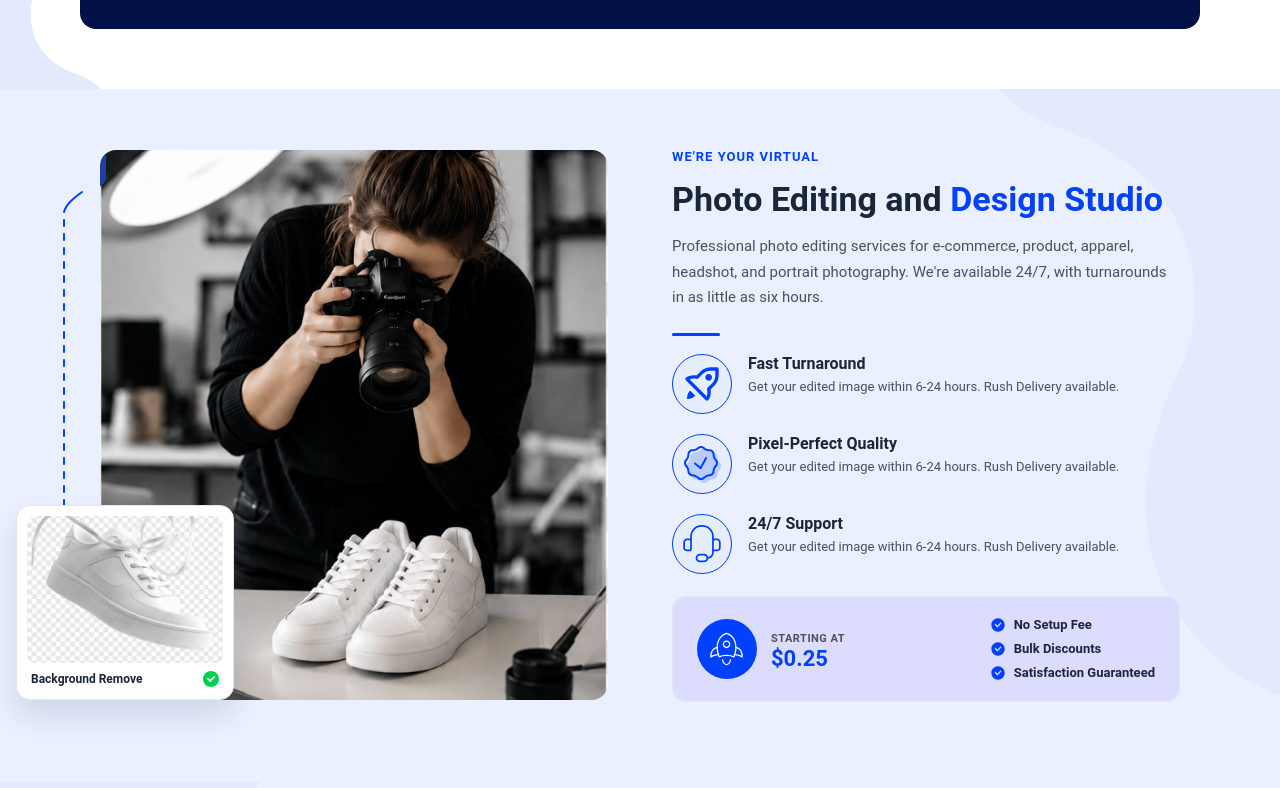
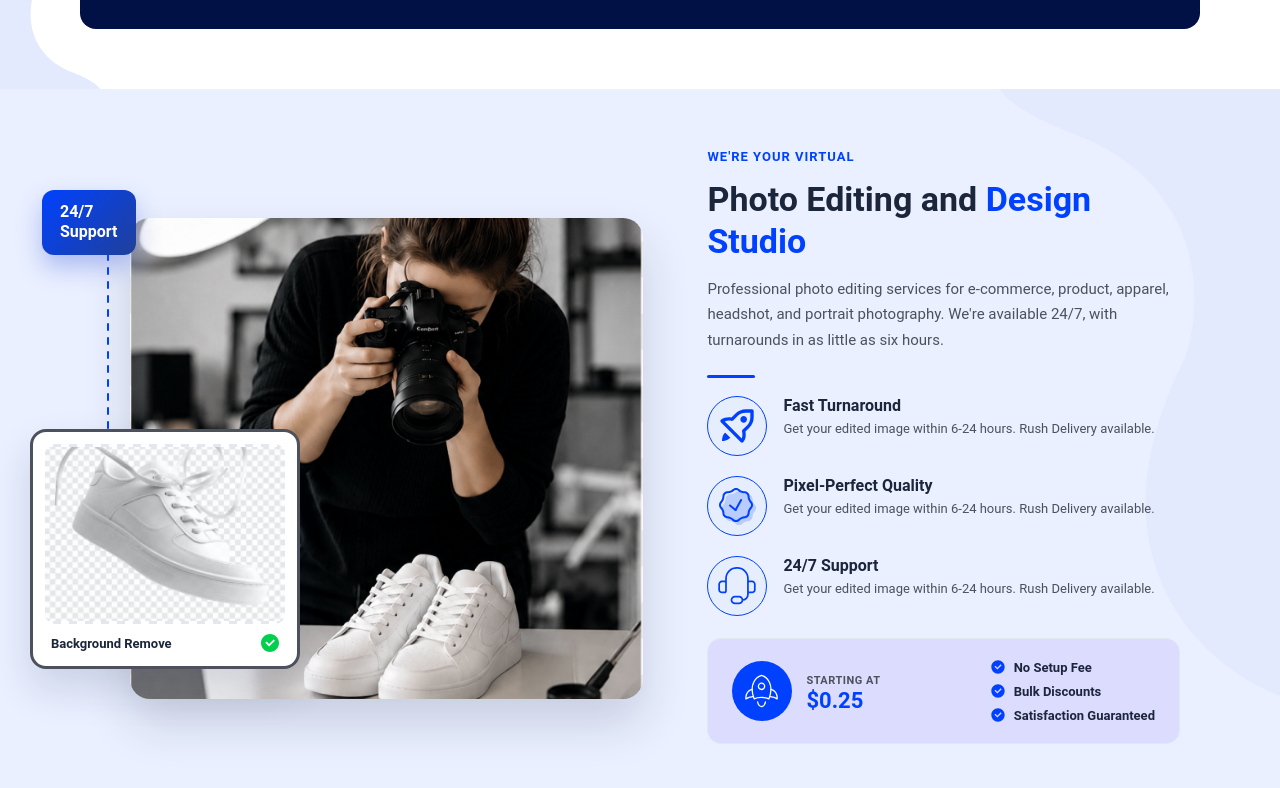
Before and after one commit to rmezanur521-boop/Photo-Retoucher, a React (Vite) app: page / in a window 1280 px wide. Shown: the part 792-1580 px from the top of the page. Built offline with nearby package versions, Linux system fonts and the light colour scheme.

Commit message:
update footer

```diff
--- a/src/app/pages/BlogDetails.module.css
+++ b/src/app/pages/BlogDetails.module.css
@@ -130,12 +130,13 @@
 }
 
 .tag {
-  font-size: 11px;
-  font-weight: 700;
+  font-size: 14px;
+  font-weight: 400;
   color: var(--color-primary);
-  background-color: var(--color-bg-soft);
+  background-color: var(--color-white);
   padding: 6px 12px;
-  border-radius: 20px;
+  border-radius: 8px;
+  border: 1px solid var(--color-primary)
 }
 
 .relatedSection {
--- a/src/features/blog/BlogCard.module.css
+++ b/src/features/blog/BlogCard.module.css
@@ -1,6 +1,5 @@
 .card {
   background-color: var(--color-white);
-  border: 1px solid var(--color-border);
   border-radius: 14px;
   overflow: hidden;
   display: flex;
--- a/src/features/home/Hero.jsx
+++ b/src/features/home/Hero.jsx
@@ -88,6 +88,7 @@ const Hero = () => {
     <div className={styles.heroWrapper}>
        <OrganicShape
         position="bottom-left"
+        width={260}
         color="#e3eafe"
         zIndex={0}
         flipY
--- a/src/features/home/Services.module.css
+++ b/src/features/home/Services.module.css
@@ -1,6 +1,6 @@
 .card {
   background-color: var(--color-white);
-  border: 1px solid var(--color-border);
+  border: 2px solid var(--color-border-calculator);
   border-radius: 14px;
   padding: 16px;
   display: flex;
--- a/src/features/home/StudioIntro.jsx
+++ b/src/features/home/StudioIntro.jsx
@@ -13,18 +13,18 @@ const StudioIntro = () => {
       <div className={styles.container}>
         <div className={styles.visual}>
           <span className={styles.dashedLine} aria-hidden="true">
-            <svg width="30" height="440" viewBox="0 0 30 440" fill="none">
+            <svg width="40" height="460" viewBox="0 0 40 460" fill="none">
               <path
-                d="M28 2C20 8 12 14 10 22"
+                d="M36 4C24 12 14 20 12 34"
                 stroke="var(--color-primary)"
                 strokeWidth="2"
                 strokeLinecap="round"
               />
               <line
-                x1="10"
-                y1="30"
-                x2="10"
-                y2="420"
+                x1="12"
+                y1="42"
+                x2="12"
+                y2="440"
                 stroke="var(--color-primary)"
                 strokeWidth="2"
                 strokeDasharray="6 8"
--- a/src/features/home/StudioIntro.module.css
+++ b/src/features/home/StudioIntro.module.css
@@ -11,34 +11,49 @@
   max-width: 1280px;
   margin: 0 auto;
   display: grid;
-  grid-template-columns: 1fr 1fr;
+  grid-template-columns: 1.15fr 1fr;
   align-items: center;
   gap: 64px;
 }
 
 .visual {
   position: relative;
+  margin-top: 24px;
+  margin-left: 30px;
 }
 
 .dashedLine {
   position: absolute;
-  left: -46px;
-  top: 40px;
-  bottom: 40px;
+  left: -34px;
+  top: -20px;
+  bottom: 60px;
   display: flex;
 }
-
 .imageWrapper {
   position: relative;
-  border-radius: 16px;
-  overflow: hidden;
 }
 
 .image {
   width: 100%;
-  aspect-ratio: 12 / 13;
+  aspect-ratio: 16 / 15;
   object-fit: cover;
   filter: grayscale(0.3);
+  display: block;
+  position: relative;
+  z-index: 1;
+  border-radius: 20px;
+  box-shadow: 0 24px 48px rgba(15, 27, 76, 0.16);
+}
+
+.imageWrapper::before {
+  content: "";
+  position: absolute;
+  top: -10px;
+  left: -10px;
+  width: 36px;
+  height: 36px;
+  border-radius: 10px;
+  z-index: 0;
 }
 
 .supportBadge {
@@ -52,26 +67,27 @@
   line-height: 1.3;
   padding: 12px 18px;
   border-radius: 12px;
-  z-index: 2;
+  box-shadow: 0 12px 24px rgba(59, 89, 217, 0.35);
+  z-index: 3;
 }
 
 .thumbnailCard {
   position: absolute;
-  bottom: 0;
-  left: -84px;
-  width: 218px;
+  bottom: 30px;
+  left: -100px;
+  width: 270px;
   background-color: var(--color-white);
-  border: 1px solid var(--color-border);
-  border-radius: 14px;
-  padding: 10px;
-  box-shadow: 0 16px 30px rgba(15, 27, 76, 0.12);
-  z-index: 2;
+  border: 3px solid var(--color-text-muted);
+  border-radius: 16px;
+  padding: 12px;
+  box-shadow: 0 20px 40px rgba(15, 27, 76, 0.14);
+  z-index: 3;
 }
 
 .thumbnailImageWrapper {
   width: 100%;
   aspect-ratio: 4 / 3;
-  border-radius: 8px;
+  border-radius: 10px;
   overflow: hidden;
   background-image: repeating-conic-gradient(
     var(--color-border) 0% 25%,
@@ -83,7 +99,7 @@
 .thumbnailImage {
   width: 100%;
   height: 100%;
-  object-fit: cover;
+  object-fit: contain;
   filter: grayscale(1);
   opacity: 0.9;
 }
@@ -93,15 +109,15 @@
   align-items: center;
   justify-content: space-between;
   gap: 8px;
-  font-size: 12px;
+  font-size: 13px;
   font-weight: 700;
   color: var(--color-text-dark);
-  padding: 8px 4px 2px;
+  padding: 10px 6px 2px;
 }
 
 .thumbnailCheck {
-  width: 16px;
-  height: 16px;
+  width: 18px;
+  height: 18px;
   flex-shrink: 0;
 }
 
@@ -256,20 +272,6 @@
   width: 40px;
   height: 40px;
 }
-.supportBadge {
-  position: absolute;
-  top: -28px;
-  left: -88px;
-  background: linear-gradient(135deg, var(--color-primary), var(--color-primary-dark));
-  color: var(--color-white);
-  font-size: 16px;
-  font-weight: 700;
-  line-height: 1.3;
-  padding: 12px 18px;
-  border-radius: 12px;
-  z-index: 2;
-}
-
 
 @media (max-width: 992px) {
   .container {
@@ -278,6 +280,11 @@
 
   .dashedLine {
     display: none;
+  }
+
+  .visual {
+    padding-top: 60px;
+    padding-bottom: 60px;
   }
 
   .supportBadge {
--- a/src/shared/cta-banner/CtaBanner.jsx
+++ b/src/shared/cta-banner/CtaBanner.jsx
@@ -10,10 +10,11 @@ const CtaBanner = () => {
 
       <div className={styles.container}>
         <div className={styles.left}>
-          <span className={styles.tagline}>
-            Your best work. Our Editing.
-            <span className={styles.taglineUnderline} />
-          </span>
+          <img
+            src="/assets/icons/your-best-work.svg"
+            alt="Your best work. Our Editing."
+            className={styles.tagline}
+          />
           <h2 className={styles.heading}>
             Ready to save time and scale your business?
           </h2>
--- a/src/shared/cta-banner/CtaBanner.module.css
+++ b/src/shared/cta-banner/CtaBanner.module.css
@@ -39,24 +39,10 @@
 }
 
 .tagline {
-  position: relative;
-  display: inline-block;
-  font-size: 14px;
-  font-style: italic;
-  font-weight: 600;
-  color: var(--color-accent);
+  display: block;
+  height: auto;
+  width: 160px;
   margin-bottom: 14px;
-  padding-bottom: 6px;
-}
-
-.taglineUnderline {
-  position: absolute;
-  bottom: 0;
-  left: 0;
-  width: 100%;
-  height: 2px;
-  background-color: var(--color-accent);
-  border-radius: 4px;
 }
 
 .heading {
--- a/src/shared/faq/Faq.jsx
+++ b/src/shared/faq/Faq.jsx
@@ -14,7 +14,7 @@ const Faq = () => {
 
   return (
     <section className={styles.faq}>
-      <OrganicShape position="bottom-left" width={260} color="#e3eafe" zIndex={0} flipY />
+      <OrganicShape position="bottom-left" width={220} color="#e3eafe" zIndex={0} flipY />
 
       <div className={styles.container}>
         <div className={styles.info}>
--- a/src/shared/footer/Footer.jsx
+++ b/src/shared/footer/Footer.jsx
@@ -118,7 +118,7 @@ const Footer = () => {
           </ul>
 
           <div className={styles.securityBadge}>
-            <ShieldCheck size={20} />
+            <img src="/assets/icons/security.svg" alt="" />
             <div>
               <p className={styles.securityTitle}>100% Security Guaranteed</p>
               <p className={styles.securitySubtitle}>
```
Also changed, not shown: src/shared/footer/Footer.module.css (+44 -51 lines), public/assets/icons/security.svg, public/assets/icons/your-best-work.svg (added).
